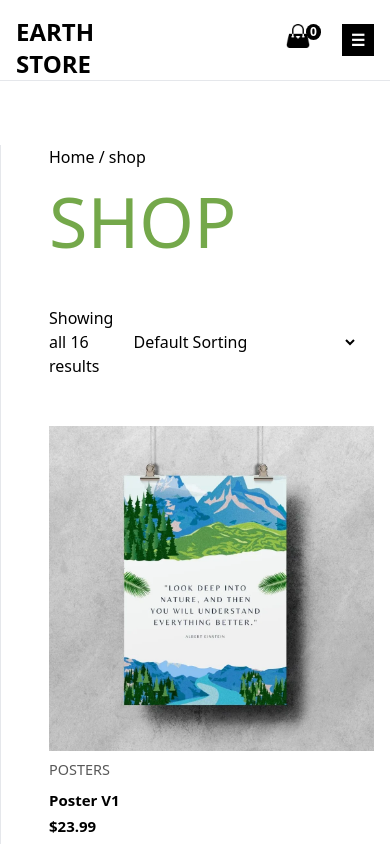
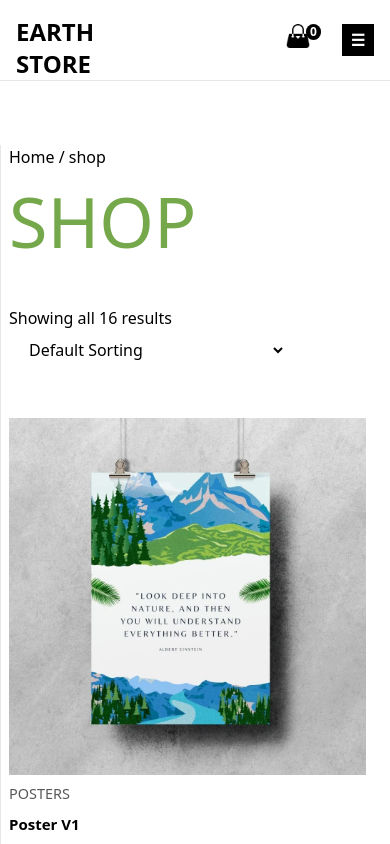
Before and after one commit to SM0718/earth-store, a React (Vite) app: page /shop in a window 390 px wide. Shown: the top 844 px of the page. Built offline with nearby package versions, Linux system fonts and the light colour scheme.

Commit message:
Responsive Shop

```diff
--- a/src/pages/Shop.jsx
+++ b/src/pages/Shop.jsx
@@ -65,7 +65,7 @@ useEffect(() => {
 
     <div className='min-h-full w-full md:w-5/6 mx-auto mt-16 flex flex-col-reverse md:flex-row'>
 
-    <aside className='md:h-dvh  md:w-1/4 pr-4 flex flex-col items-center'>
+    <aside className='md:h-dvh  md:w-1/4 md:pr-4 pt-8 flex flex-col items-center'>
       <form onSubmit={handleSubmit(create)} className='w-full flex gap-2 px-4'>
 
         <Input
@@ -104,14 +104,14 @@ useEffect(() => {
       </div>
     </aside>
 
-      <div className='md:w-3/4 md:full pl-12 border-l-[1px]'>
+      <div className='md:w-3/4 md:full md:pl-12 px-2 border-l-[1px]'>
         <div>
           <Breadcrumb />
           <h1 className='text-[#74A84A] text-[70px] font-medium "serif": "Jost"'>{searchVal? `Search Results For: "${searchVal}"` : fullPath[0].toUpperCase()}</h1>
         </div>
 
         <div className='mr-24 mt-8'>
-          <div className=' flex justify-between'>
+          <div className=' flex md:flex-row flex-col justify-between'>
             <p>Showing all {totalItems} results</p>
             <select className='bg-white px-4 py-2 focus:outline-none'>
             <option onClick={(e) => handelSorting(e.target.value)}>
```
